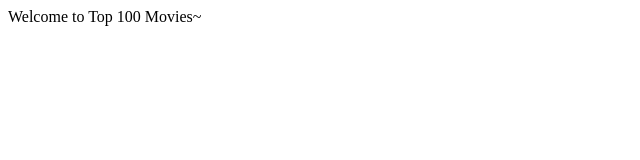
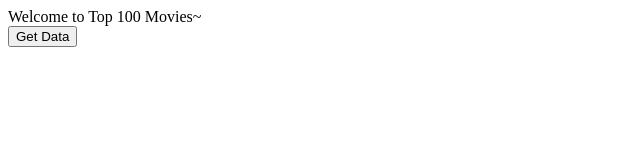
Before and after one commit to thinkofmia/Top-100-Movies-Prototype-WIP-, a plain HTML site: page index.html in a window 1280 px wide. Shown: the whole page, without its empty margins (0-640 px from the left). Drawn offline with nearby package versions, Linux system fonts and the light colour scheme.

Commit message:
Added Axios data response

```diff
--- a/app.js
+++ b/app.js
@@ -5,7 +5,22 @@ var app = new Vue({
         message: 'Welcome to Top 100 Movies~'
     },
     methods:{
-
+        loadMovies: function(){
+            var app = this;
+            //Use Axios to fetch the data
+            axios.get('https://api.themoviedb.org/3/discover/movie?api_key=c886b1430121b5768bc22f4117e5cdc2&language=en-US&sort_by=popularity.desc&include_adult=false&include_video=false&page=1')
+            .then(function (response){
+                //Display app message when data is fetched
+                app.message = response.data.results[0].title+": "+response.data.results[0].popularity;
+                //Display response data in console log
+                console.log(response.data.results);
+            })
+            .catch(function (error){
+                //Log the error onto the page
+                app.message = "Error occured: "+ error;
+            })
+            console.log();
+        }
     },
     computed:{
 
```
Also changed, not shown: index.html (+2 -0 lines).
